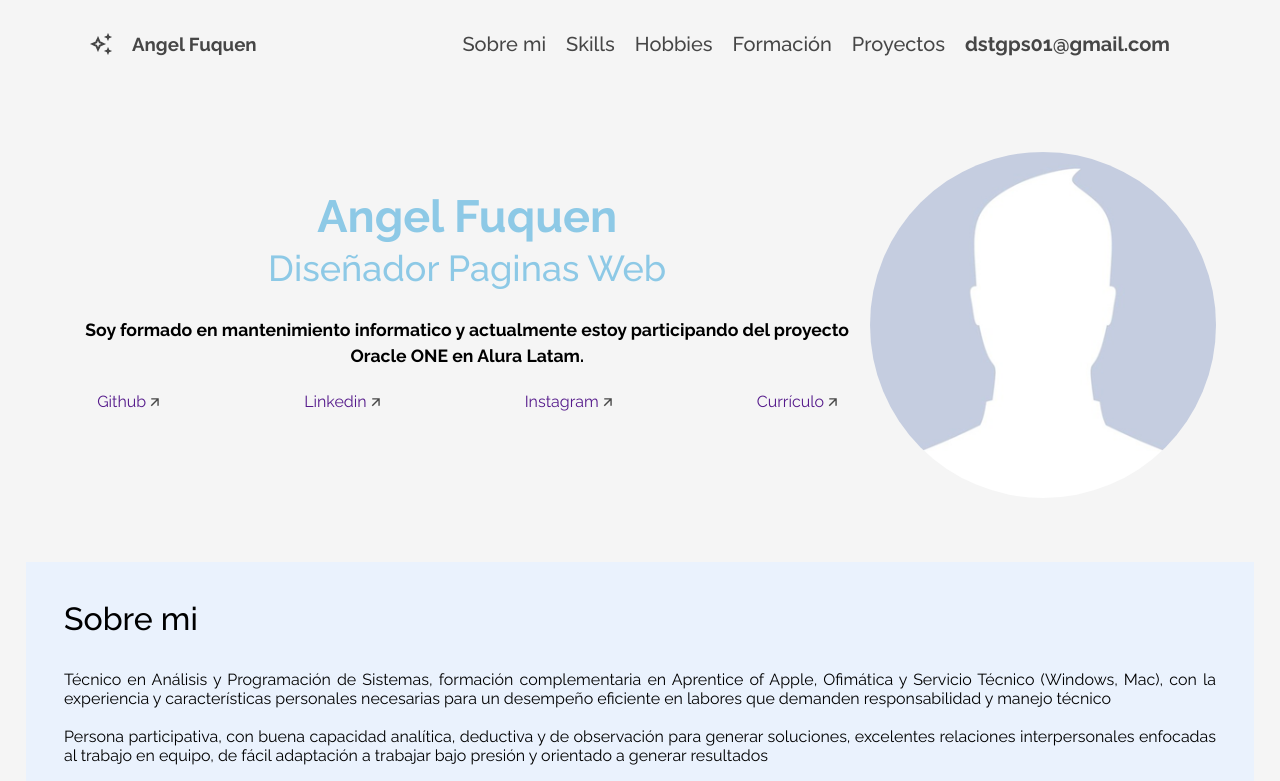
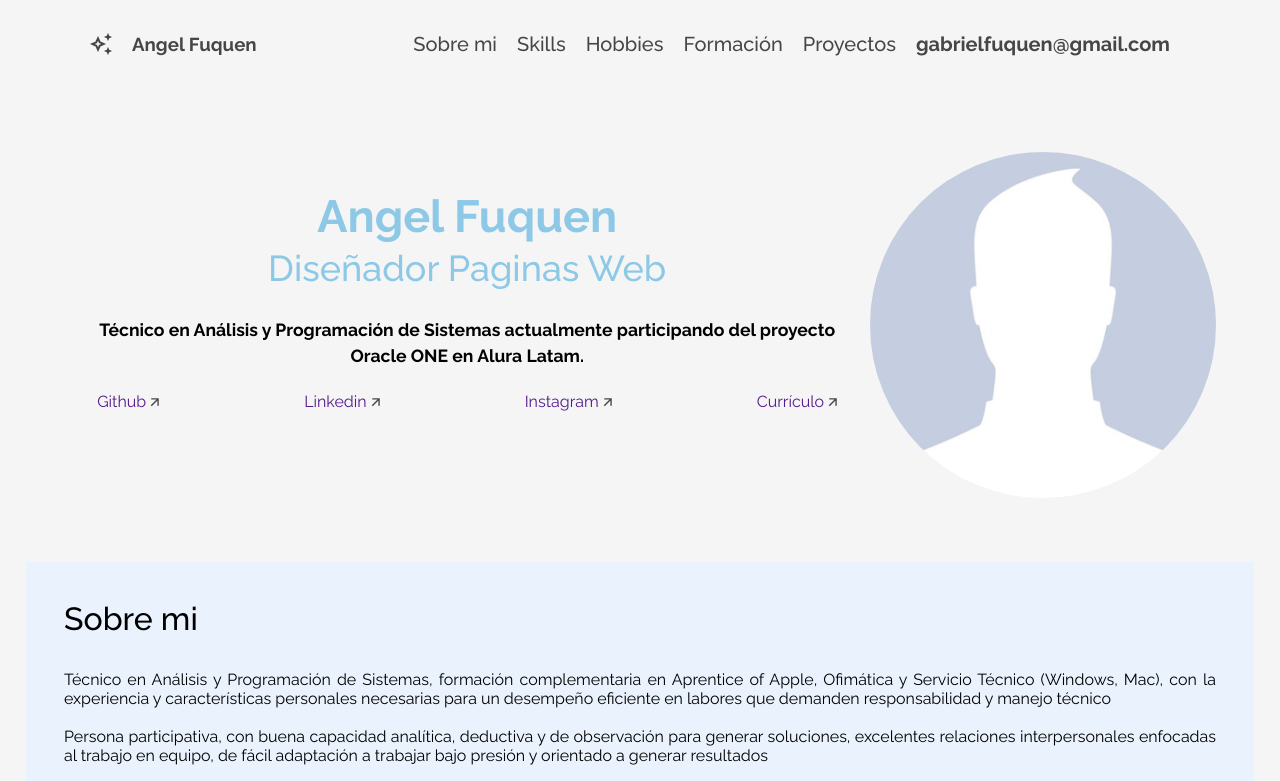
Before and after one commit to DSTAngelo/SprintOne, a plain HTML site: page index.html in a window 1280 px wide. Shown: the top 781 px of the page. Drawn offline with Linux system fonts and the light colour scheme.

Commit message:
Update index.html

```diff
--- a/index.html
+++ b/index.html
@@ -42,7 +42,7 @@
                 <li class="menu__list__item"><a href="#hobbies">Hobbies</a></li>
                 <li class="menu__list__item"><a href="#formacion">Formación</a></li>
                 <li class="menu__list__item"><a href="#xp">Proyectos</a></li>
-                <li class="menu__list__item"><a href="#contacto">dstgps01@gmail.com</a></li>
+                <li class="menu__list__item"><a href="#contacto">gabrielfuquen@gmail.com</a></li>
             </ul>
         </nav>
     </section>
@@ -54,7 +54,7 @@
             <div class="title__container">
                 <h2 class="title__bio">Angel Fuquen</h2>
                 <h2 class="title__bio_descrip">Diseñador Paginas Web</h2>
-                <h3 class="title__subsection">Soy formado en mantenimiento informatico  y actualmente estoy participando del proyecto Oracle ONE en Alura Latam.</h3>
+                <h3 class="title__subsection">Técnico en Análisis y Programación de Sistemas actualmente participando del proyecto Oracle ONE en Alura Latam.</h3>
                 <ul class="title__network">
                      <!-- Pon los enlaces de tus redes sociales favoritas -->
                     <li class="title__network__item"><a href="">Github <img src="assets\img\arrow.png"> </a></li>
```
